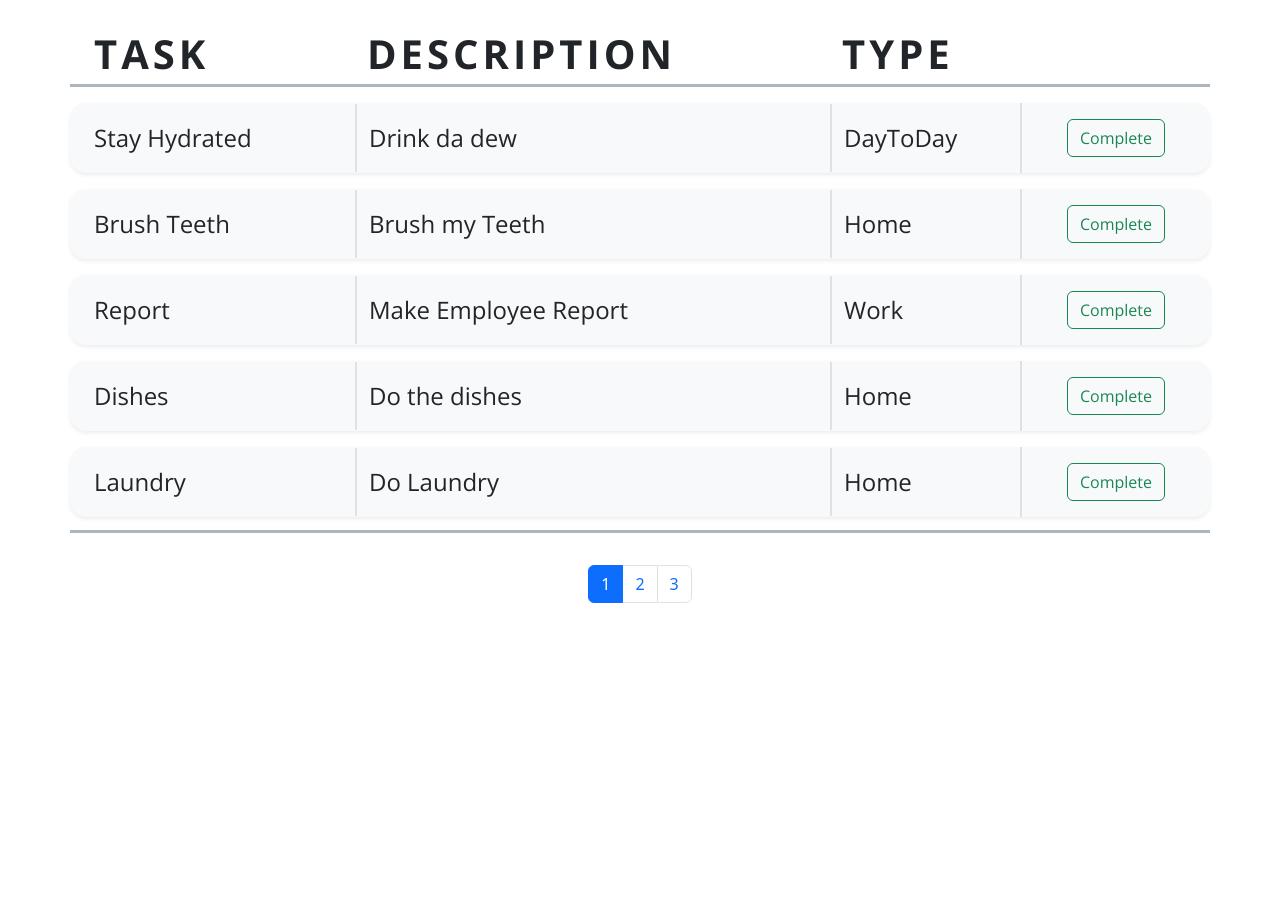
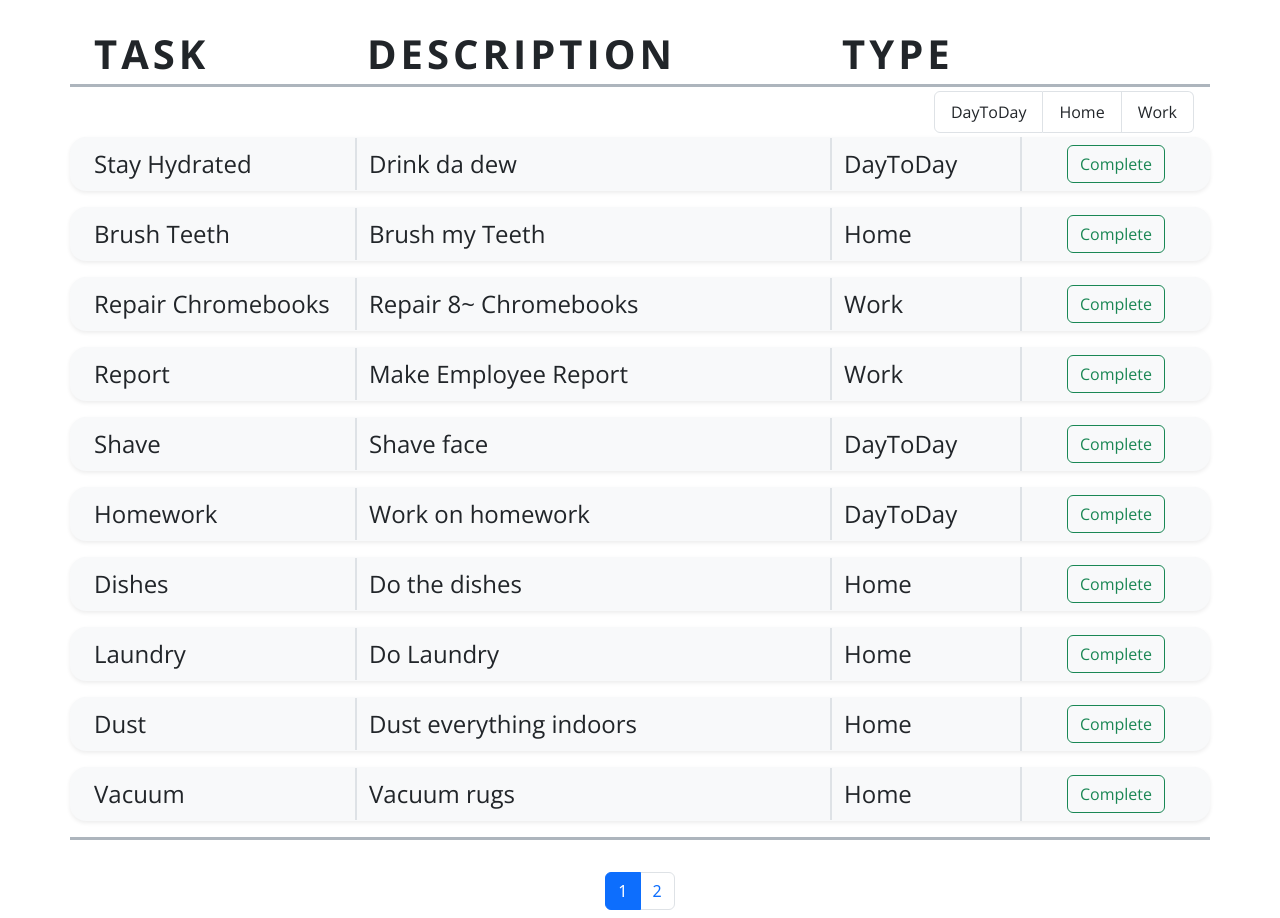
Before and after one commit to jaramilloez/Task-Manager, a React (Create React App) app: page / in a window 1280 px wide. Before the commit the page ends 800 px from the top, so only its background shows below. Built offline with nearby package versions, Linux system fonts and the light colour scheme.

Commit message:
Add more tasks on one page and filter buttons.

```diff
--- a/src/components/listGroup.jsx
+++ b/src/components/listGroup.jsx
@@ -1,7 +1,15 @@
 import React from 'react';
 
-const ListGroup = () => {
-    return null;
+const ListGroup = props => {
+    const { items } = props;
+
+    return <ul class="list-group list-group-horizontal d-flex justify-content-end m-1">
+        { items.map(item => (
+            <li className='list-group-item' key={ item._id }>
+                { item }
+            </li>
+        ))}
+  </ul>;
 }
 
 export default ListGroup;
--- a/src/components/tasks.jsx
+++ b/src/components/tasks.jsx
@@ -1,14 +1,17 @@
 import React, { Component } from 'react';
+import { types } from '../services/tasks'
 import ListGroup from './listGroup';
 import { paginate } from '../utility/paginate'
 import Pagination from './pagination';
+import { deleteTask } from '../services/tasks'
 import { tasks } from '../services/tasks'
 
 
 class Tasks extends Component {
     state = {
-        tasks,
-        pageSize: 5,
+        tasks: [],
+        types: [],
+        pageSize: 10,
         currentPage: 1
     }
 
@@ -17,16 +20,12 @@ class Tasks extends Component {
         descriptionCol: 'col-lg-5 d-none d-lg-block',
         typeCol: '       col-lg-2 col-4',
         completeCol: '   col-lg-2 col-3',
-        taskCell: 'py-3 border-start border-2',
+        taskCell: 'py-2 border-start border-2',
         horizontalLines: 'border-bottom border-3 border-dark-subtle',
     }
 
     componentDidMount() {
-        this.setState({ tasks })
-    }
-
-    deleteTask = taskId => {
-        this.setState({ tasks: this.state.tasks.filter(c => c._id !== taskId)})
+        this.setState({ tasks: tasks, types: types })
     }
 
     pageChange = page => {
@@ -45,18 +44,18 @@ class Tasks extends Component {
 
         return (
             <React.Fragment>
-                <ListGroup items={tasks.type} onItemSelect={this.handleTypeSelect} />
-                <div className={`${this.styles.horizontalLines} container-xl my-4`} style={{ fontFamily: 'Open sans', height: '509px' }}>
+                <div className={`${this.styles.horizontalLines} container-xl my-4 position-relative`} style={{ fontFamily: 'Open sans', height: '' }}>
                     <div className={`${this.styles.horizontalLines} row fs-1 fw-bold`} style={{ letterSpacing: '0.1em' }}>
                         <div className={ `${this.styles.taskCol} ps-4 text-hover-primary` }>TASK</div>
                         <div className={ `${this.styles.descriptionCol}` }>DESCRIPTION</div>
                         <div className={ `${this.styles.typeCol}` }>TYPE</div>
                         <div className={ `${this.styles.completeCol}` }></div>
                     </div>
+                    <ListGroup items={ this.state.types } onItemSelect={ this.handleTypeSelect } />
                     { tasks.sort((a, b) => b.severity._id - a.severity._id)
                         .map(task => (
                             <div
-                                className='row rounded-4 bg-light shadow-sm fs-4 my-3 d-flex align-items-center row-hover'
+                                className='row rounded-4 bg-light shadow-sm fs-4 mb-3 d-flex align-items-center row-hover'
                                 key={ task._id }
                             >
                                 <div className={ `${this.styles.taskCol} ps-4` }>
@@ -72,7 +71,7 @@ class Tasks extends Component {
                                     <button
                                         type='button'
                                         className='btn btn-outline-success'
-                                        onClick={ () => this.deleteTask(task._id) }
+                                        onClick={ () => deleteTask(task._id) }
                                     >
                                         Complete
                                     </button>
--- a/src/services/tasks.js
+++ b/src/services/tasks.js
@@ -97,6 +97,14 @@ export const tasks = [
   },
 ];
 
+export const types = [
+  'DayToDay',
+  'Home',
+  'Work'
+]
+
+export function getTasks() { return tasks; }
+
 export function getTask(id) {
   return tasks.find((t) => t._id === id);
 }
```
